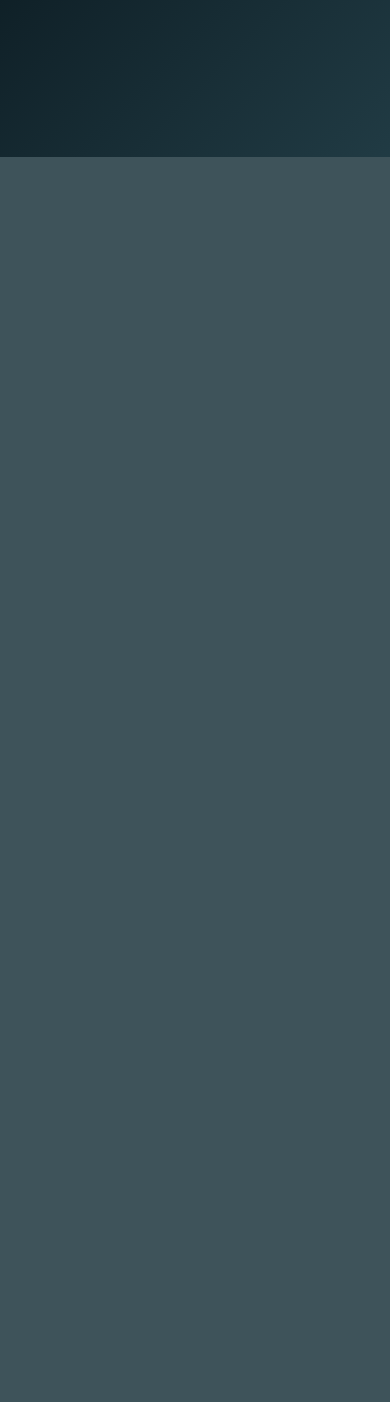
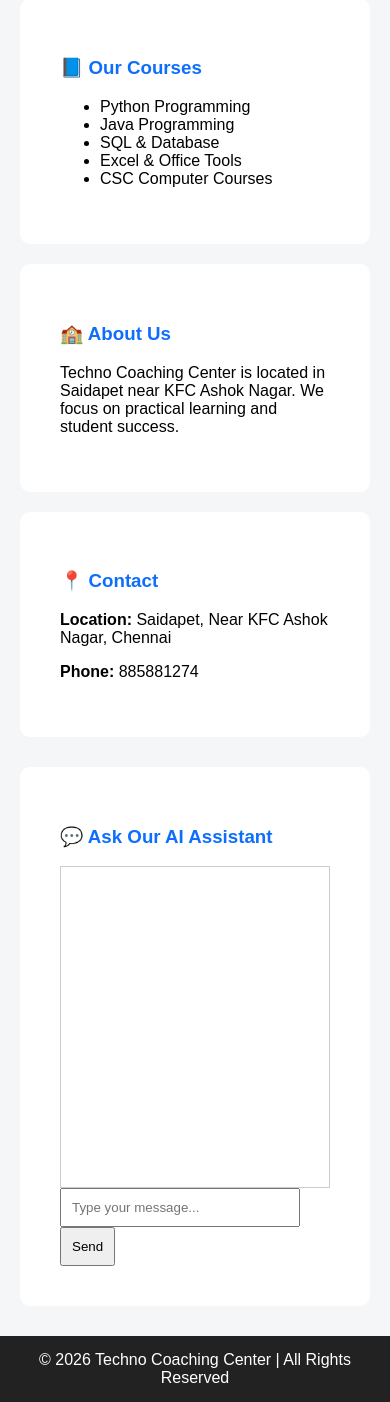
Before and after one commit to abdulsamad0808/techno-coaching-center, a Flask app: page / in a window 390 px wide; the page is wider, and only the part inside the window is pictured. Shown: the part 687-2089 px from the top of that part. Before the commit the page ends 844 px from the top of that part, so only its background shows below. Run offline with Flask 3, Linux system fonts and the light colour scheme.

Commit message:
Refactor index.html structure and styles

```diff
--- a/templates/index.html
+++ b/templates/index.html
@@ -1,125 +1,80 @@
 <!DOCTYPE html>
-<html lang="en">
+<html>
 <head>
-<meta charset="UTF-8">
-<title>Techno Coaching Center AI</title>
-
-<style>
-body {
-    margin: 0;
-    font-family: Arial, sans-serif;
-    background: linear-gradient(135deg, #0f2027, #203a43, #2c5364); /* majestic */
-    color: white;
-}
-
-/* Title */
-h1 {
-    text-align: center;
-    padding: 20px;
-}
-
-/* Chat box */
-#chat-box {
-    width: 70%;
-    height: 420px;
-    margin: auto;
-    background: rgba(255,255,255,0.1);
-    border-radius: 10px;
-    padding: 15px;
-    overflow-y: auto;
-}
-
-/* Messages */
-.bot {
-    background: #1e90ff;
-    padding: 10px;
-    margin: 8px 0;
-    border-radius: 8px;
-    width: fit-content;
-    max-width: 80%;
-}
-
-.user {
-    background: #32cd32;
-    padding: 10px;
-    margin: 8px 0;
-    border-radius: 8px;
-    width: fit-content;
-    max-width: 80%;
-    margin-left: auto;
-}
-
-/* Input area */
-#input-area {
-    width: 70%;
-    margin: 15px auto;
-    display: flex;
-}
-
-#msg {
-    flex: 1;
-    padding: 12px;
-    font-size: 16px;
-    border-radius: 6px;
-    border: none;
-}
-
-button {
-    margin-left: 10px;
-    padding: 12px 20px;
-    font-size: 16px;
-    background: #28a745;
-    color: white;
-    border: none;
-    border-radius: 6px;
-    cursor: pointer;
-}
-
-button:hover {
-    background: #218838;
-}
-
-/* Mobile */
-@media (max-width: 600px) {
-    #chat-box, #input-area {
-        width: 95%;
-    }
-}
-</style>
+    <title>Techno Coaching Center</title>
+    <link rel="stylesheet" href="/static/style.css">
 </head>
-
 <body>
 
-<h1>🤖 Techno Coaching Center AI</h1>
+<header>
+    <h1>🤖 Techno Coaching Center AI</h1>
+    <p>Learn | Grow | Succeed</p>
+</header>
 
-<div id="chat-box"></div>
+<nav>
+    <a href="/">Home</a>
+    <a href="#courses">Courses</a>
+    <a href="#about">About</a>
+    <a href="#contact">Contact</a>
+</nav>
 
-<div id="input-area">
-    <input type="text" id="msg" placeholder="Type message and press Enter..." />
-    <button onclick="send()">Send</button>
+<div class="hero">
+    <div class="hero-text">
+        <h2>Best Computer Coaching Center</h2>
+        <p>
+            We provide professional training in Python, Java, SQL, Excel and CSC.
+            Learn with experienced trainers and practical teaching.
+        </p>
+    </div>
+    <img src="/static/images/classroom.jpg" alt="Classroom">
 </div>
 
+<div class="section" id="courses">
+    <h3>📘 Our Courses</h3>
+    <ul>
+        <li>Python Programming</li>
+        <li>Java Programming</li>
+        <li>SQL & Database</li>
+        <li>Excel & Office Tools</li>
+        <li>CSC Computer Courses</li>
+    </ul>
+</div>
+
+<div class="section" id="about">
+    <h3>🏫 About Us</h3>
+    <p>
+        Techno Coaching Center is located in Saidapet near KFC Ashok Nagar.
+        We focus on practical learning and student success.
+    </p>
+</div>
+
+<div class="section" id="contact">
+    <h3>📍 Contact</h3>
+    <p><b>Location:</b> Saidapet, Near KFC Ashok Nagar, Chennai</p>
+    <p><b>Phone:</b> 885881274</p>
+</div>
+
+<div class="section chat-container">
+    <h3>💬 Ask Our AI Assistant</h3>
+
+    <div id="chat-box" style="height:300px; overflow:auto; border:1px solid #ccc; padding:10px;"></div>
+
+    <input type="text" id="msg" placeholder="Type your message..."
+           style="width:80%; padding:10px;">
+    <button onclick="sendMsg()" style="padding:10px;">Send</button>
+</div>
+
+<footer>
+    © 2026 Techno Coaching Center | All Rights Reserved
+</footer>
+
 <script>
-const chatBox = document.getElementById("chat-box");
-const msgInput = document.getElementById("msg");
+function sendMsg() {
+    let msg = document.getElementById("msg").value;
+    if (!msg) return;
 
-/* 1️⃣ AUTO WELCOME MESSAGE */
-window.onload = function () {
-    chatBox.innerHTML += `
-        <div class="bot">
-            👋 Welcome to <b>Techno Coaching Center</b><br>
-            Ask about courses, timing, fee, location or admission.
-        </div>
-    `;
-};
-
-/* SEND MESSAGE */
-function send() {
-    let msg = msgInput.value.trim();
-    if (msg === "") return;
-
-    // User message
-    chatBox.innerHTML += `<div class="user">${msg}</div>`;
+    let box = document.getElementById("chat-box");
+    box.innerHTML += "<p><b>You:</b> " + msg + "</p>";
 
     fetch("/chat", {
         method: "POST",
@@ -128,19 +83,12 @@ function send() {
     })
     .then(res => res.json())
     .then(data => {
-        chatBox.innerHTML += `<div class="bot">${data.reply}</div>`;
-        chatBox.scrollTop = chatBox.scrollHeight;
+        box.innerHTML += "<p><b>AI:</b> " + data.reply + "</p>";
+        box.scrollTop = box.scrollHeight;
     });
 
-    msgInput.value = "";
+    document.getElementById("msg").value = "";
 }
-
-/* 2️⃣ PRESS ENTER TO SEND */
-msgInput.addEventListener("keydown", function (event) {
-    if (event.key === "Enter") {
-        send();
-    }
-});
 </script>
 
 </body>
```
